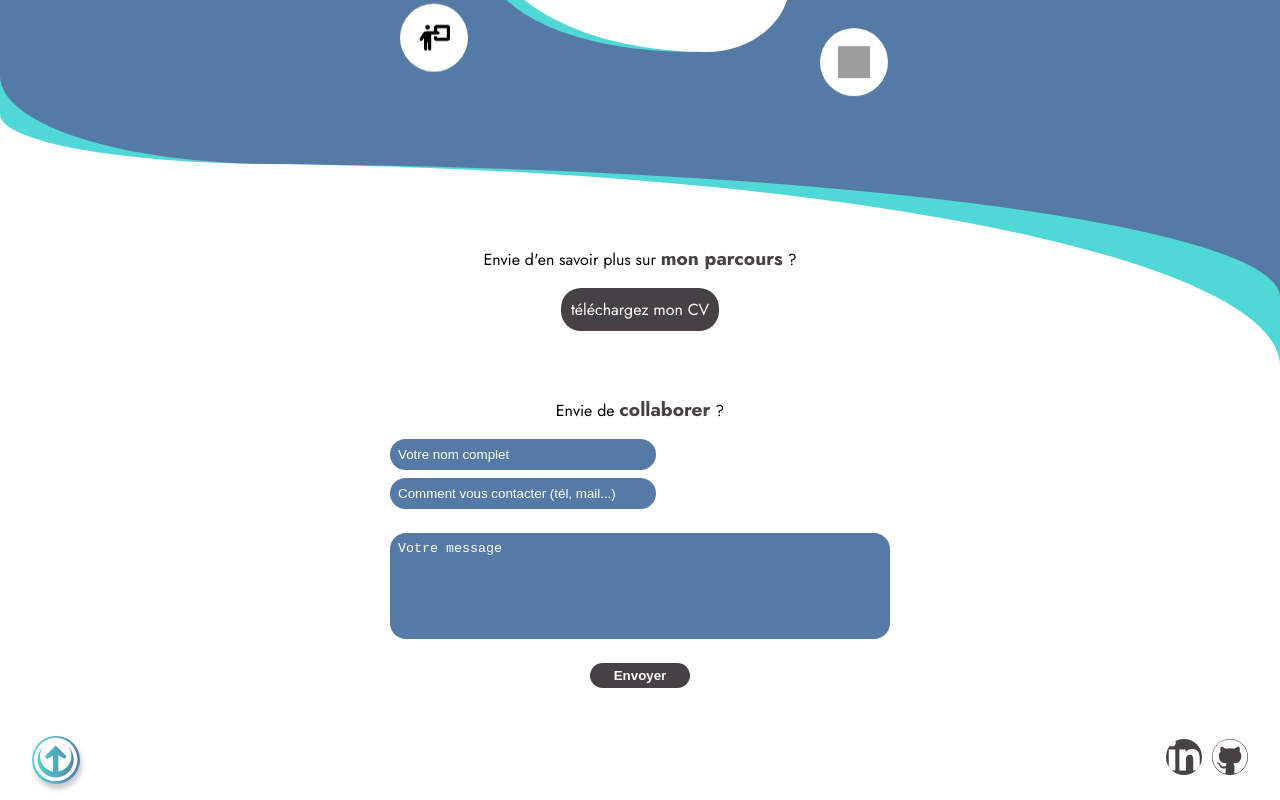
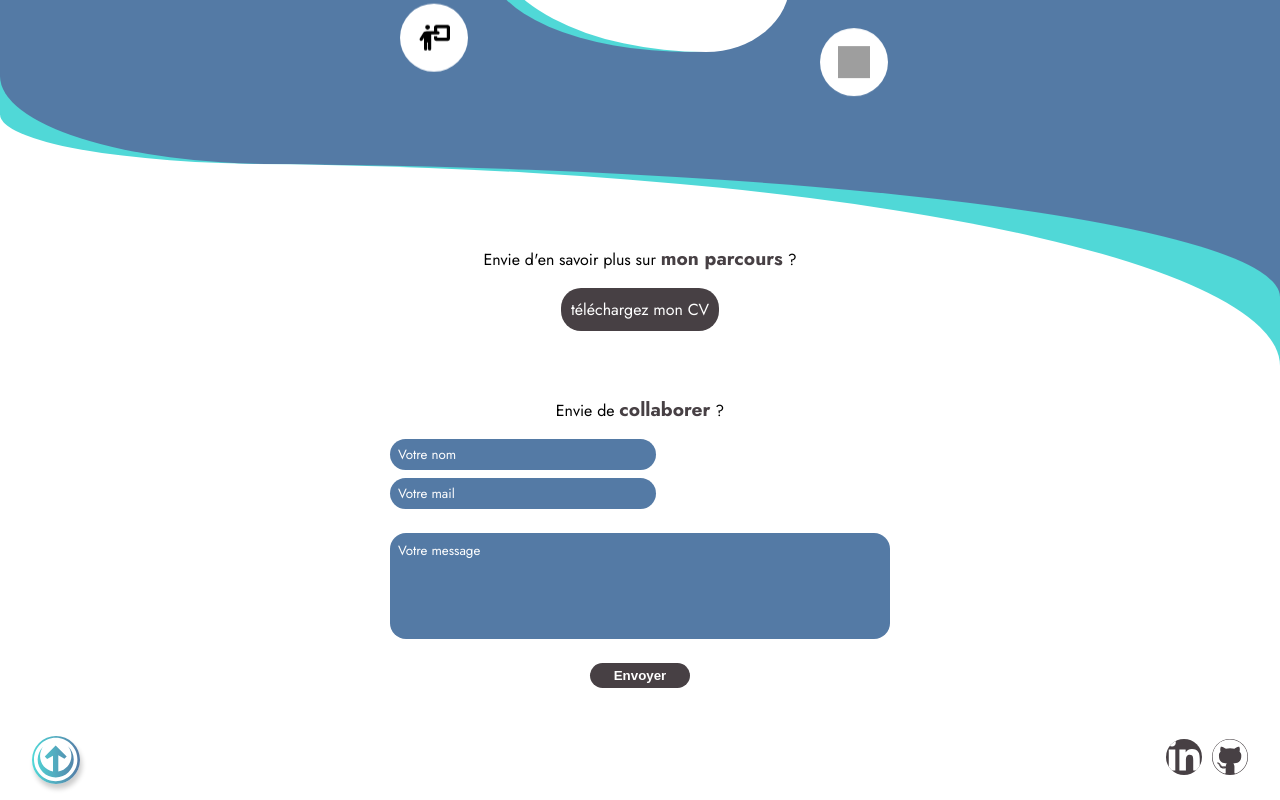
Before and after one commit to Jouvain/OC_P12, a React (Vite) app: page / in a window 1280 px wide. Shown: the part 1586-2386 px from the top of the page. Built offline with nearby package versions, Linux system fonts and the light colour scheme; grey boxes are pictures that could not be loaded.

Commit message:
fix placeholder police and shortened text + test on abstracts

```diff
--- a/src/Components/Form/Form.css
+++ b/src/Components/Form/Form.css
@@ -52,6 +52,9 @@
     transform: scale(1.1);
     box-shadow: 2px 2px 2px var(--main-color);
 }
+.form__name::placeholder, .form__mail::placeholder, .form__text::placeholder {
+    font-family: Jost, Arial, Helvetica, sans-serif;
+}
 
 @media(max-width: 767px) {
     .form {
--- a/src/i18.js
+++ b/src/i18.js
@@ -27,7 +27,7 @@ i18n.use(initReactI18next).init({
                 bubbleC: "Design & development",
                 bubbleD: "Project management",
                 placeholderName: "Your name",
-                placeholderMail: "How to reach you (phone, mail...)",
+                placeholderMail: "Your mail",
                 placeholderText: "Your message",
                 labelDemo: "demo",
                 home: "Home",
@@ -57,8 +57,8 @@ i18n.use(initReactI18next).init({
                 bubbleB: "Restitution & présentation",
                 bubbleC: "Conception & développement",
                 bubbleD: "Gestion de projet",
-                placeholderName: "Votre nom complet",
-                placeholderMail: "Comment vous contacter (tél, mail...)",
+                placeholderName: "Votre nom",
+                placeholderMail: "Votre mail",
                 placeholderText: "Votre message",
                 labelDemo: "démo",
                 home: "Accueil",
--- a/src/utils/projects.json
+++ b/src/utils/projects.json
@@ -10,9 +10,9 @@
         "pictureSmall": "/assets/screenshot_small.webp",
         "linkGitHub":"https://github.com/Jouvain/OC_P4",
         "linkDemo":"#",
-        "description":"Un mockup de site de réservation de restaurant",
+        "description":"Mockup de site de réservation de restaurant",
         "tags":["UI/UX", "HTML/CSS/JS"],
-        "abstract":"Un projet scolaire qui mettait l'accent sur les animations."
+        "abstract":"Une interface simple : une liste de restaurants sous forme de vignettes, chacune d'entre elles aiguillant sur une page dédiée à la carte du restaurant. De là, l'utilisateur peut théoriquement sélectionner ses plats pour les commander avant d'atteindre le restaurant. Ce fut ma première utilisation des animations et transitions, pour dynamiser et fluidifier la navigation... sans surcharger le navigateur lors du rendu. Chaque animation est pensée pour ne pas un impact minimal. Ce qui signifie par exemple que les effets jouant sur l'échelle sont des trompe-l'oeil (c'est l'opacité d'un élement vis-à vis d'un sub-élément de taille différente qui joue en réalité)."
     },
     {
         "id":2,
```
